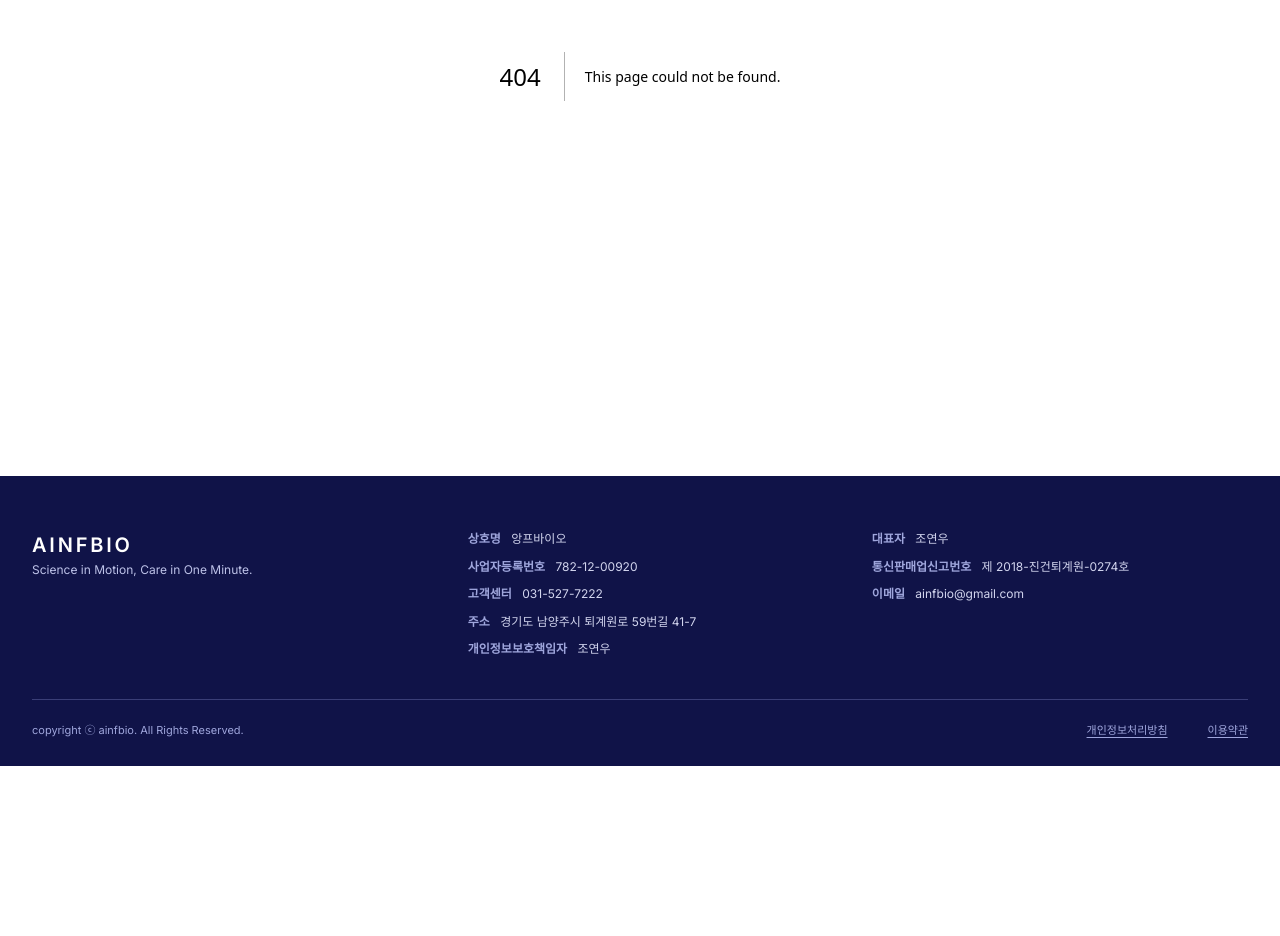
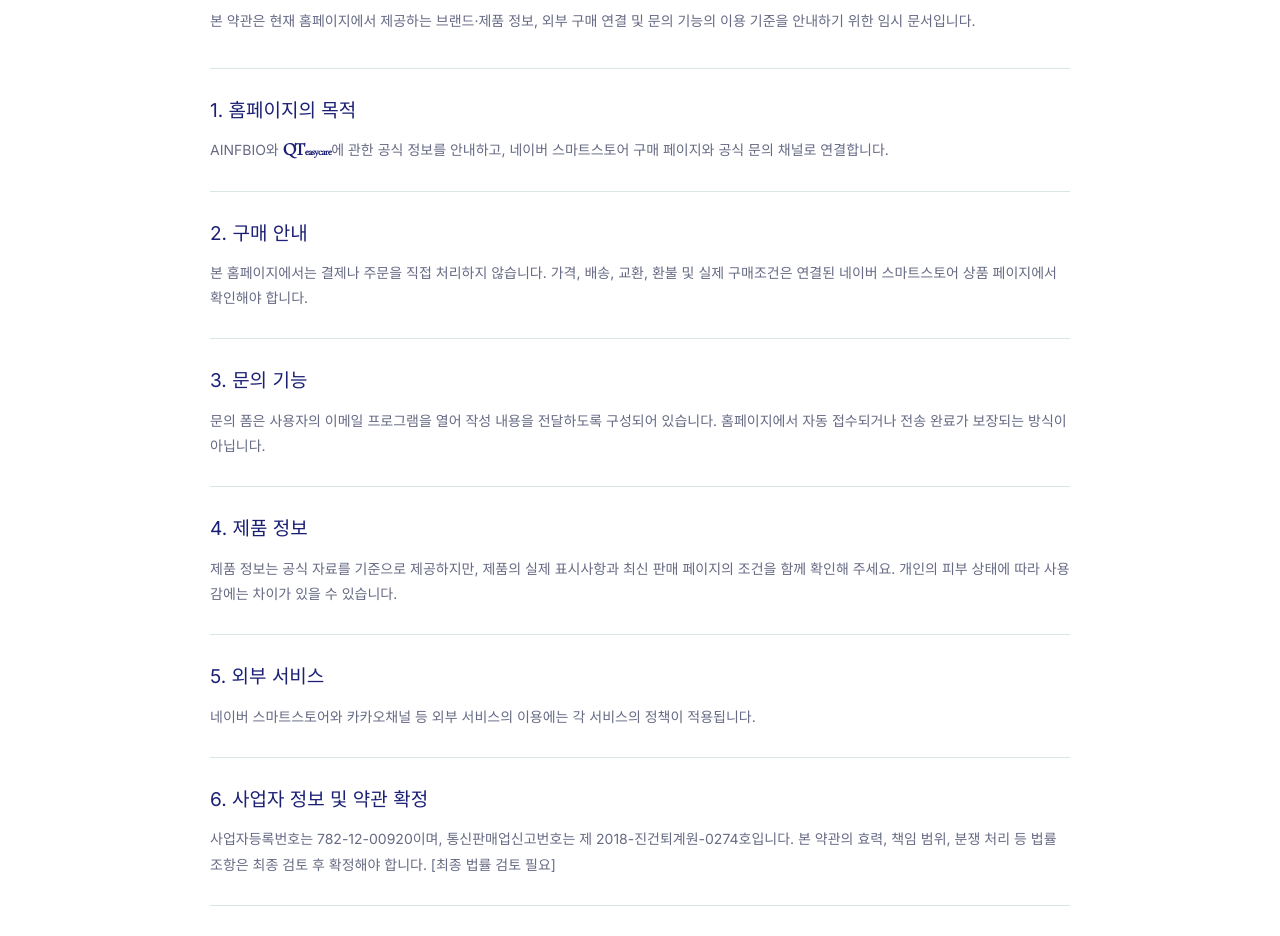
Before and after one commit to stylecoach55/ainfbio, a Next.js app: page /terms in a window 1280 px wide. Before the commit this address had no page. Shown: the part 400-1336 px from the top of the page. Before the commit the page ends 1166 px from the top, so only its background shows below. Built offline with nearby package versions, Linux system fonts and the light colour scheme.

Commit message:
Add AINFBIO website source

```diff
--- /dev/null
+++ b/app/terms/page.tsx
@@ -0,0 +1,13 @@
+import { ProductName } from "../components/ProductName";
+
+export const metadata = { title: "이용약관 | AINFBIO" };
+export default function TermsPage() { return <main className="policy-page"><div className="policy-hero"><div className="wrap"><p>AINFBIO · POLICY</p><h1>이용약관</h1><span>[최종 법률 검토 필요]</span></div></div><article className="wrap policy-content">
+  <p className="policy-intro">본 약관은 현재 홈페이지에서 제공하는 브랜드·제품 정보, 외부 구매 연결 및 문의 기능의 이용 기준을 안내하기 위한 임시 문서입니다.</p>
+  <section><h2>1. 홈페이지의 목적</h2><p>AINFBIO와 <ProductName />에 관한 공식 정보를 안내하고, 네이버 스마트스토어 구매 페이지와 공식 문의 채널로 연결합니다.</p></section>
+  <section><h2>2. 구매 안내</h2><p>본 홈페이지에서는 결제나 주문을 직접 처리하지 않습니다. 가격, 배송, 교환, 환불 및 실제 구매조건은 연결된 네이버 스마트스토어 상품 페이지에서 확인해야 합니다.</p></section>
+  <section><h2>3. 문의 기능</h2><p>문의 폼은 사용자의 이메일 프로그램을 열어 작성 내용을 전달하도록 구성되어 있습니다. 홈페이지에서 자동 접수되거나 전송 완료가 보장되는 방식이 아닙니다.</p></section>
+  <section><h2>4. 제품 정보</h2><p>제품 정보는 공식 자료를 기준으로 제공하지만, 제품의 실제 표시사항과 최신 판매 페이지의 조건을 함께 확인해 주세요. 개인의 피부 상태에 따라 사용감에는 차이가 있을 수 있습니다.</p></section>
+  <section><h2>5. 외부 서비스</h2><p>네이버 스마트스토어와 카카오채널 등 외부 서비스의 이용에는 각 서비스의 정책이 적용됩니다.</p></section>
+  <section><h2>6. 사업자 정보 및 약관 확정</h2><p>사업자등록번호는 782-12-00920이며, 통신판매업신고번호는 제 2018-진건퇴계원-0274호입니다. 본 약관의 효력, 책임 범위, 분쟁 처리 등 법률 조항은 최종 검토 후 확정해야 합니다. [최종 법률 검토 필요]</p></section>
+  <section><h2>7. 문의처</h2><p>앙프바이오 · 대표자 조연우<br />전화 031-527-7222<br />이메일 ainfbio@gmail.com<br />주소 경기도 남양주시 퇴계원로 59번길 41-7</p></section>
+  </article></main>; }
```
